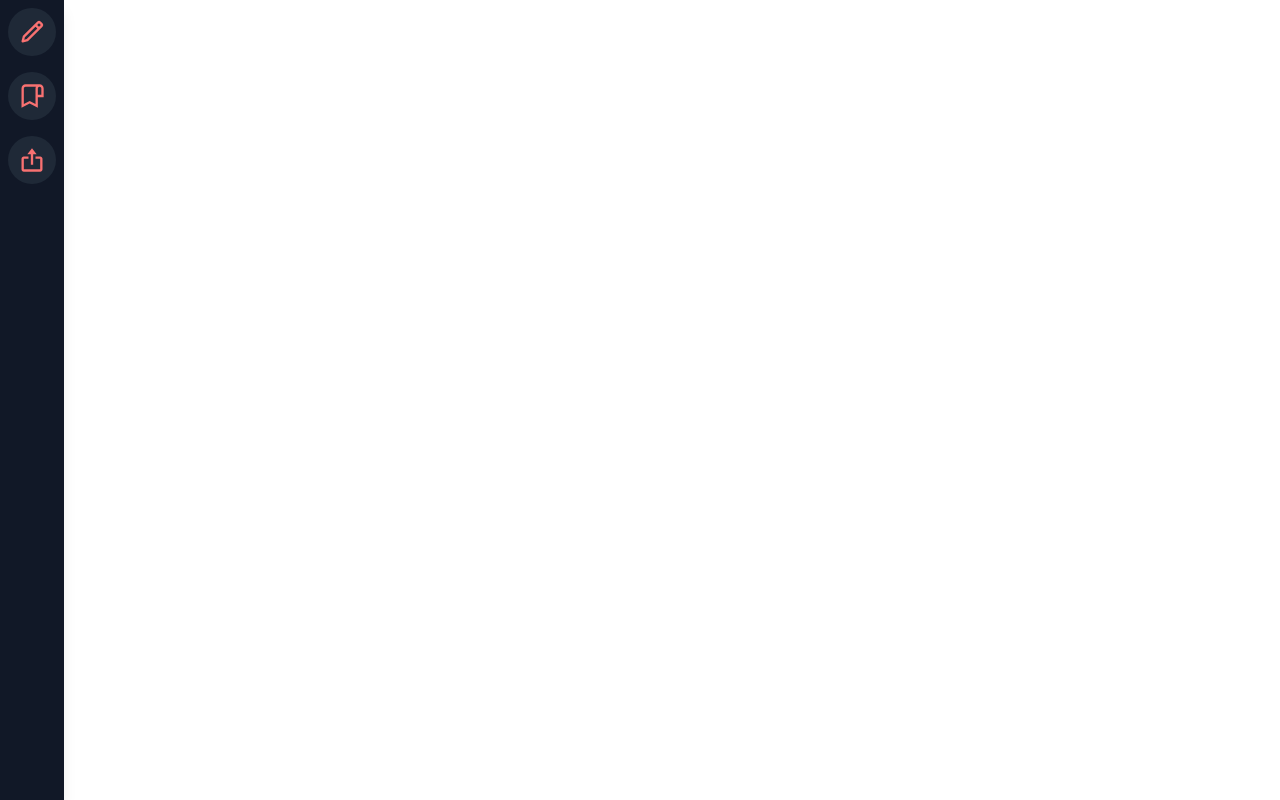
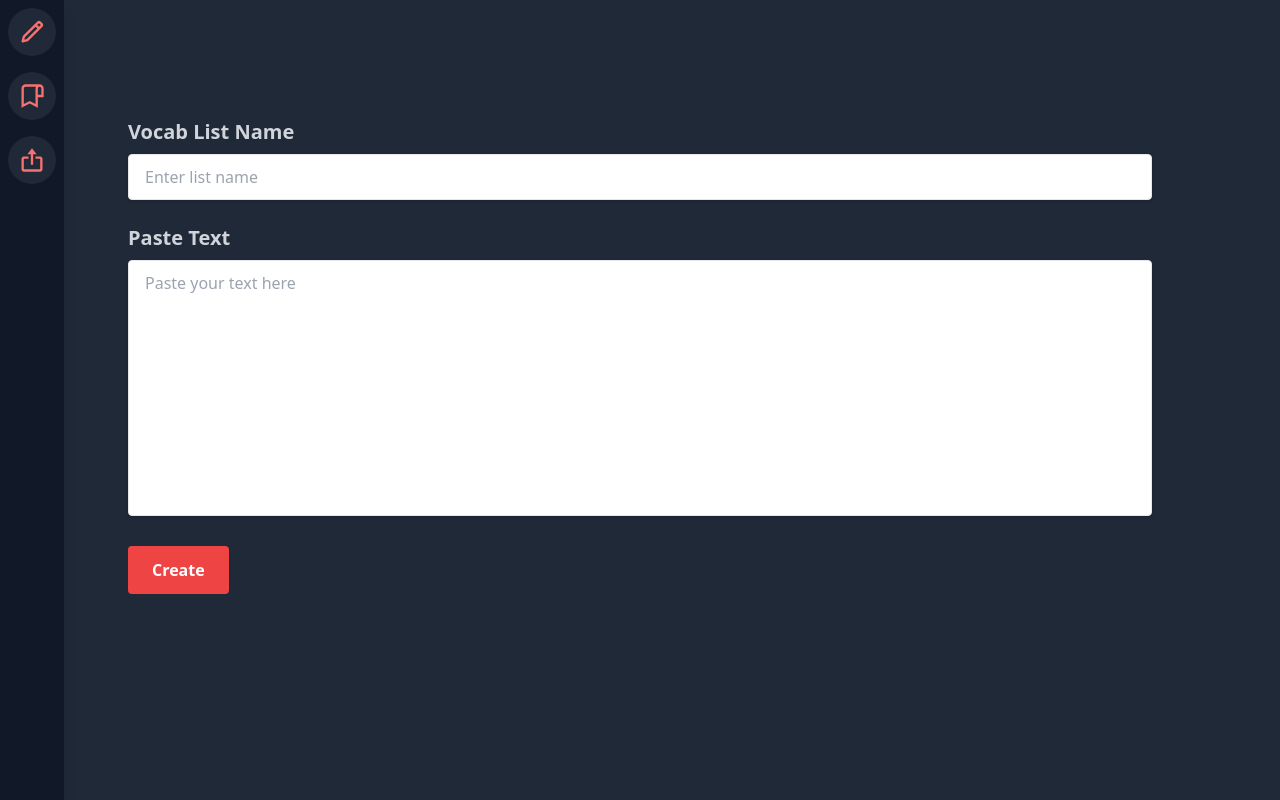
Before and after one commit to Pjiwm/vocab-grinder, a React (Vite) app: page / in a window 1280 px wide. Built offline with nearby package versions, Linux system fonts and the light colour scheme.

Commit message:
form for creating new lists

```diff
--- a/src/App.jsx
+++ b/src/App.jsx
@@ -12,6 +12,7 @@ function App() {
     <div className="flex">
 
       <SideBar onIconClick={setActiveComponent} />
+      {activeComponent === null && <CreateForm />}
       {activeComponent === 'CreateForm' && <CreateForm />}
       {activeComponent === 'ListComponent' && <ListComponent />}
       {activeComponent === 'ExportComponent' && <ExportComponent />}
--- a/src/components/CreateForm.jsx
+++ b/src/components/CreateForm.jsx
@@ -1,15 +1,44 @@
+import React from 'react';
+
 const CreateForm = () => {
   return (
-    <div className="flex flex-col">
-      <h1 className="color-orange-500">This is a test</h1>
-
-      <h1 className="color-orange-500">This is a test</h1>
-      <h1 className="color-orange-500">This is a test</h1>
-      <h1 className="color-orange-500">This is a test</h1>
-      <h1 className="color-orange-500">This is a test</h1>
-      <h1 className="color-orange-500">This is a test</h1>
+    <div className="flex flex-col justify-center items-center h-screen w-screen bg-gray-800">
+      <h1 className="w-screen text-3xl font-bold text-white py-12 mt-16 text-center text-4xl">Create New Vocab List</h1>
+      <div className="px-32 py-16 bg-gray-800 w-screen mb-72 mx-4">
+        <form>
+          <div className="mb-6">
+            <label className="block text-gray-300 text-xl font-bold mb-2" htmlFor="vocab-list-name">
+              Vocab List Name
+            </label>
+            <input
+              className="shadow appearance-none border rounded w-full py-3 px-4 text-gray-700 leading-tight focus:outline-none focus:shadow-outline"
+              id="vocab-list-name"
+              type="text"
+              placeholder="Enter list name"
+            />
+          </div>
+          <div className="mb-6">
+            <label className="block text-gray-300 text-xl font-bold mb-2" htmlFor="vocab-list-content">
+              Paste Text
+            </label>
+            <textarea
+              className="shadow appearance-none border rounded w-full py-3 px-4 text-gray-700 leading-tight focus:outline-none focus:shadow-outline h-64 resize-none"
+              id="vocab-list-content"
+              placeholder="Paste your text here"
+            ></textarea>
+          </div>
+          <div className="flex items-center justify-left">
+            <button
+              className="bg-red-500 hover:bg-red-700 text-white font-bold py-3 px-6 rounded focus:outline-none focus:shadow-outline"
+              type="button"
+            >
+              Create
+            </button>
+          </div>
+        </form>
+      </div>
     </div>
-  )
+  );
 };
 
-export default CreateForm
+export default CreateForm;
```
